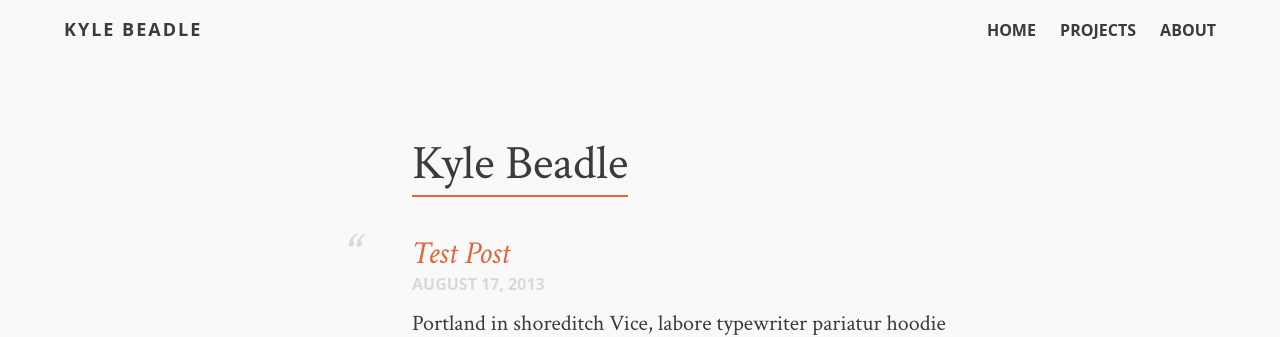
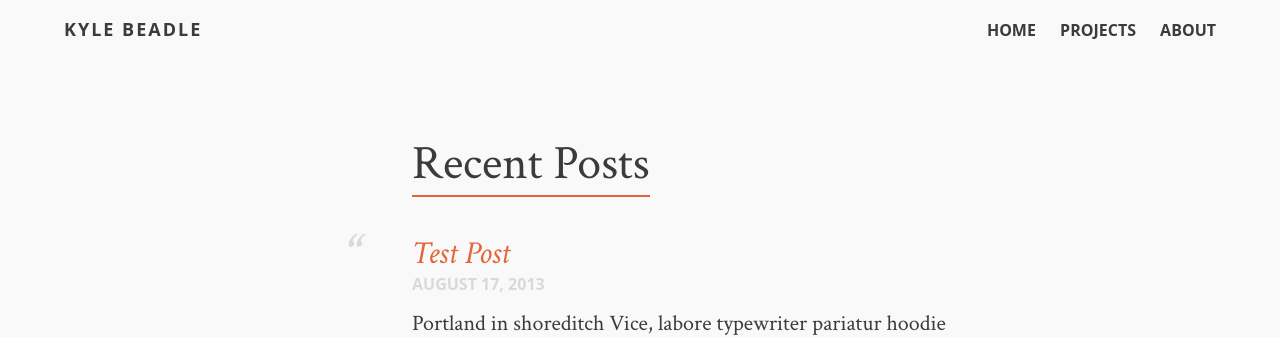
Before and after one commit to kbeadl/blog, a Jekyll site: the page built from index.md, in a window 1280 px wide. Shown: the top 337 px of the page. Built offline with Jekyll 4.4.1, drawn with Linux system fonts in a browser that asks for light colours.

Commit message:
Update index.md

```diff
--- a/index.md
+++ b/index.md
@@ -1,6 +1,6 @@
 ---
 layout: home
-title: "Kyle Beadle"
+title: "Recent Posts"
 tags: [Jekyll, theme, responsive, blog, template]
 image:
   feature: /images/typewriter.jpg
```
